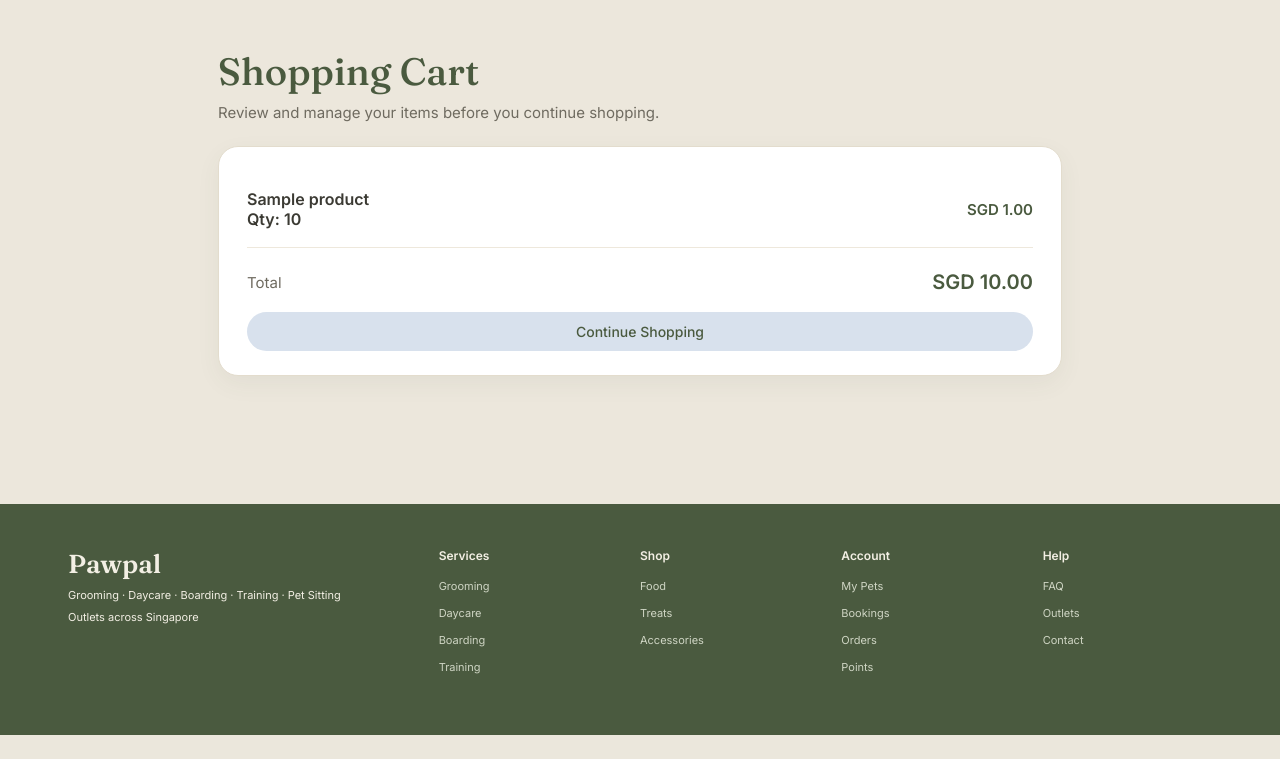
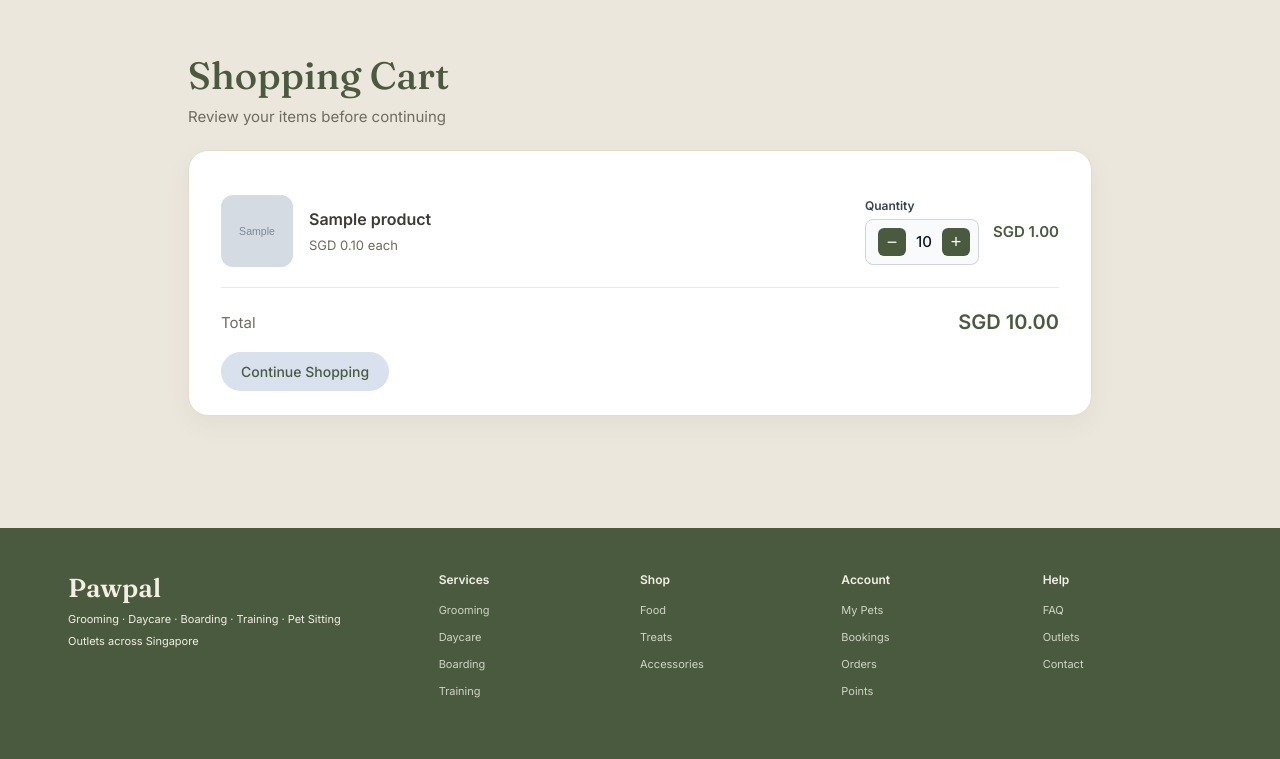
Before and after one commit to siatesmond/Pawpal, a Django app: template Pawpalproj/user/templates/user/cart.html in a window 1280 px wide. Shown: the part 65-824 px from the top of the page. Before the commit the page ends 800 px from the top, so only its background shows below. Run offline with Django 5.2, Linux system fonts and the light colour scheme; tables that the repository leaves empty hold one stand-in row (values such as "Sample post"); the template is opened without the code that fills it: values that come from a table or form of the project are taken from there, most other values are stand-ins (such as "Sample title", 1, 10 or a date in 2020); grey boxes marked "Sample" are stand-in pictures.

Commit message:
Included quantity picker with increment and decrement functions, modified add_to_cart view

```diff
--- a/Pawpalproj/inventory/static/css/product_detail.css
+++ b/Pawpalproj/inventory/static/css/product_detail.css
@@ -116,5 +116,9 @@
 }
 
 .continue-shopping-btn {
-  background: #fff;
+  background: #d8e1ed
 }
+
+.continue-shopping-btn:hover{
+  background: #bfcdde
+}
--- a/Pawpalproj/user/static/user/css/cart.css
+++ b/Pawpalproj/user/static/user/css/cart.css
@@ -1,6 +1,6 @@
 .cart-page {
-  max-width: 900px;
-  margin: 48px auto;
+  max-width: 960px;
+  margin: 52px auto;
   padding: 0 28px;
 }
 
@@ -22,7 +22,7 @@
 }
 
 .cart-card {
-  padding: 24px 28px;
+  padding: 24px 32px;
   background: #fff;
   border: 1px solid #e3dccd;
   border-radius: 20px;
@@ -33,9 +33,34 @@
   display: flex;
   justify-content: space-between;
   align-items: center;
-  gap: 20px;
-  padding: 18px 0;
+  gap: 28px;
+  padding: 20px 0;
   border-bottom: 1px solid #eee8dc;
+}
+
+.cart-item-product {
+  display: flex;
+  align-items: center;
+  min-width: 0;
+  gap: 16px;
+}
+
+.cart-item-product img,
+.cart-item-placeholder {
+  width: 72px;
+  height: 72px;
+  flex: 0 0 72px;
+  border-radius: 12px;
+  object-fit: cover;
+}
+
+.cart-item-placeholder {
+  display: grid;
+  place-items: center;
+  background: #f1ece2;
+  color: var(--logo);
+  font-family: "Fraunces", serif;
+  font-size: 28px;
 }
 
 .cart-item-info h2 {
@@ -43,6 +68,7 @@
   color: var(--text);
   font-size: 16px;
   font-weight: 600;
+  line-height: 1.35;
 }
 
 .cart-item-info p {
@@ -51,28 +77,74 @@
   font-size: 13px;
 }
 
-.cart-item-summary {
+.cart-item-controls {
   display: flex;
   align-items: center;
-  gap: 24px;
+  gap: 14px;
   color: #6f6b60;
   font-size: 13px;
   white-space: nowrap;
 }
 
-.cart-quantity-form button,
-.remove-cart-btn {
-  padding: 6px 9px;
+.cart-quantity-group {
+  display: flex;
+  flex-direction: column;
+  gap: 6px;
+}
+
+.cart-quantity-label {
+  color: #374151;
+  font-size: 12px;
+  font-weight: 600;
+}
+
+.cart-quantity-control {
+  display: flex;
+  align-items: center;
+  gap: 10px;
+  min-width: 92px;
+  padding: 8px 8px 8px 12px;
+  border: 1px solid #d1d5db;
+  border-radius: 8px;
+  background: #f9fafb;
+  color: #111827;
+  font-size: 15px;
+  font-weight: 500;
+  box-sizing: border-box;
+}
+
+.cart-quantity-control form {
+  display: inline-flex;
+}
+
+.cart-quantity-control button {
+  width: 28px;
+  height: 28px;
   border: 0;
   border-radius: 6px;
-  background: #eee8dc;
-  color: var(--text);
+  background: var(--green);
+  color: #fff;
   cursor: pointer;
-  font: inherit;
-  font-size: 12px;
+  font-size: 18px;
+  line-height: 1;
 }
 
-.cart-item-summary strong {
+.cart-quantity-control button:hover {
+  background: #3d4b34;
+}
+
+.cart-quantity-control button:disabled {
+  background: #d1d5db;
+  color: #6b7280;
+  cursor: not-allowed;
+}
+
+.cart-quantity-value {
+  min-width: 16px;
+  text-align: center;
+}
+
+.cart-item-controls strong {
   color: var(--green);
   font-size: 15px;
 }
@@ -91,18 +163,18 @@
 }
 
 .continue-shopping-btn {
-  display: block;
+  display: inline-block;
   padding: 11px 20px;
-  border-radius: 999px;
+    border-radius: 999px;
   color: var(--green);
   font-size: 14px;
   font-weight: 500;
   text-align: center;
-  background: #d8e1ed
+  background: #d8e1ed;
 }
 
 .continue-shopping-btn:hover {
-  background: #aab8cc;
+  background: #bfcdde;
 }
 
 .cart-empty {
@@ -120,3 +192,24 @@
   text-decoration: underline;
   text-underline-offset: 3px;
 }
+
+@media (max-width: 600px) {
+  .cart-page {
+    margin: 32px auto;
+    padding: 0 16px;
+  }
+
+  .cart-card {
+    padding: 18px;
+  }
+
+  .cart-item-card {
+    align-items: stretch;
+    flex-direction: column;
+    gap: 12px;
+  }
+
+  .cart-item-controls {
+    justify-content: space-between;
+  }
+}
--- a/Pawpalproj/user/templates/user/cart.html
+++ b/Pawpalproj/user/templates/user/cart.html
@@ -4,25 +4,47 @@
 {% block title %}Your Shopping Cart | Pawpal{% endblock %}
 
 {% block extra_css %}
-<link rel="stylesheet" href="{% static 'user/css/cart.css' %}" />
+<link rel="stylesheet" href="{% static 'user/css/cart.css' %}">
 {% endblock %}
 
 {% block content %}
 <section class="cart-page">
     <div class="cart-header">
         <h1>Shopping Cart</h1>
-        <p>Review and manage your items before you continue shopping.</p>
+        <p>Review your items before continuing</p>
     </div>
 
     {% if cart_items %}
         <div class="cart-card">
             {% for item in cart_items %}
                 <article class="cart-item-card">
-                    <div class="cart-item-info">
-                        <h2>{{ item.product.name }}</h2>
-                        <h2>Qty: {{ item.quantity }}</h2>
+                    <div class="cart-item-product">
+                        {% if item.product.image_url %}
+                            <img src="{{ item.product.image_url.url }}" alt="{{ item.product.name }}">
+                        {% else %}
+                            <div class="cart-item-placeholder">P</div>
+                        {% endif %}
+                        <div class="cart-item-info">
+                            <h2>{{ item.product.name }}</h2>
+                            <p>SGD {{ item.product.price_dollars|floatformat:2 }} each</p>
+                        </div>
                     </div>
-                    <div class="cart-item-summary">
+                    <div class="cart-item-controls">
+                        <div class="cart-quantity-group">
+                            <span class="cart-quantity-label">Quantity</span>
+                            <div class="cart-quantity-control">
+                                <form method="post" action="{% url 'user:decrement_cart_item' item.id %}">
+                                {% csrf_token %}
+                                    <button type="submit"
+                                            aria-label="Decrease quantity of {{ item.product.name }}">−</button>
+                                </form>
+                                <span class="cart-quantity-value">{{ item.quantity }}</span>
+                                <form method="post" action="{% url 'user:increment_cart_item' item.id %}">
+                                {% csrf_token %}
+                                    <button type="submit" aria-label="Increase quantity of {{ item.product.name }}">+</button>
+                                </form>
+                            </div>
+                        </div>
                         <strong>SGD {{ item.line_total_dollars|floatformat:2 }}</strong>
                     </div>
                 </article>
@@ -32,7 +54,6 @@
                 <span>Total</span>
                 <strong>SGD {{ subtotal_dollars|floatformat:2 }}</strong>
             </div>
-
             <a href="{% url 'inventory:product_list' %}" class="continue-shopping-btn">
                 Continue Shopping
             </a>
--- a/Pawpalproj/user/urls.py
+++ b/Pawpalproj/user/urls.py
@@ -13,4 +13,6 @@ urlpatterns = [
     path("home/", CustomerHomeView.as_view(), name="customer_home"),
     path("cart/", views.cart, name="customer_cart"),
     path("cart/add/<int:product_id>/", views.add_to_cart, name="customer_add_to_cart"),
+    path("cart/item/<int:item_id>/increment/", views.increment_cart_item,name="increment_cart_item"),
+    path("cart/item/<int:item_id>/decrement/", views.decrement_cart_item,name="decrement_cart_item")
 ]
```
Also changed, not shown: Pawpalproj/inventory/templates/inventory/user_cart_view.html (deleted, +0 -32 lines), Pawpalproj/user/views.py (+73 -12 lines).
